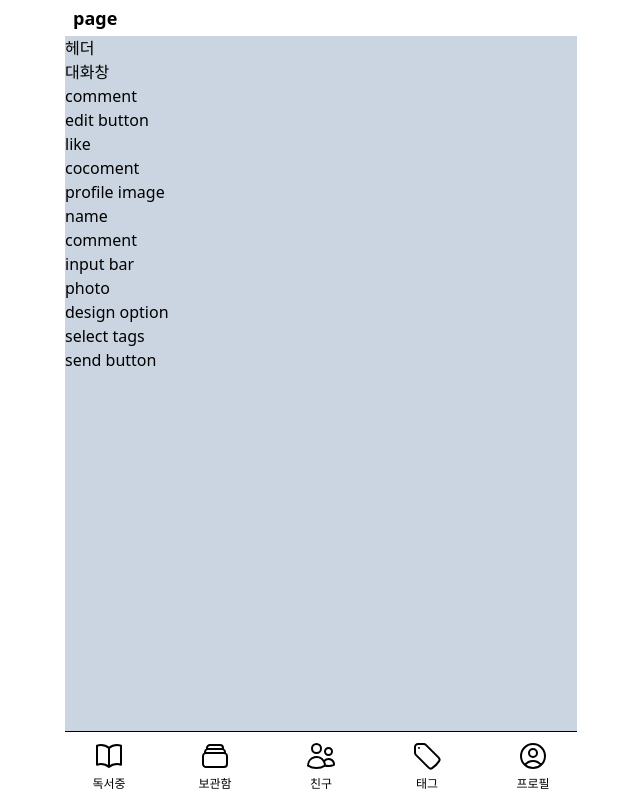
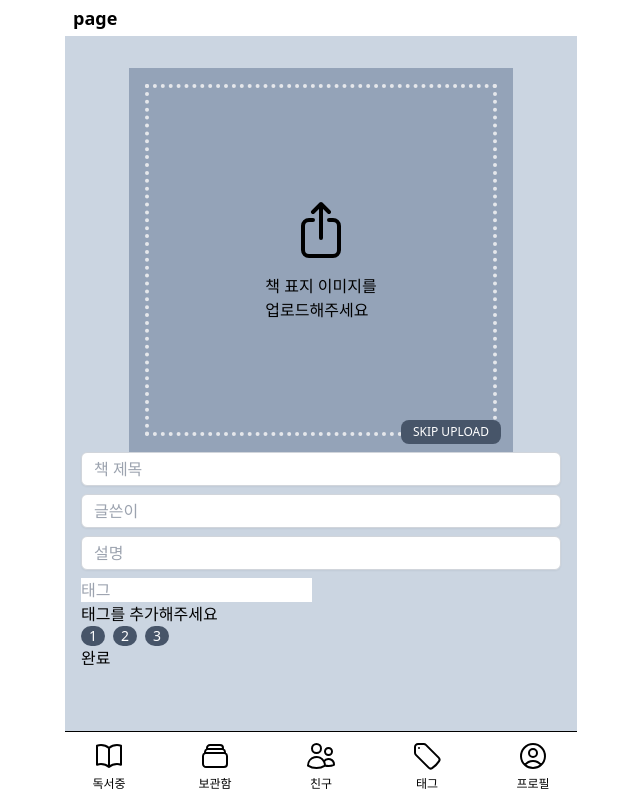
Before and after one commit to Yuyeol/book-talk, a Next.js app: page /book/upload in a window 1280 px wide. Shown: the whole page, without its empty margins (319-959 px from the left). Built offline with nearby package versions, Linux system fonts and the light colour scheme.

Commit message:
feat #7: book get, upload post frontend 셋팅

```diff
--- a/components/create/image-form.tsx
+++ b/components/book/upload/image-form.tsx
@@ -1,8 +1,5 @@
 import ResponsiveImage from "@/components/core/responsive-image";
-import Book from "@/components/icon/book";
-import Plus from "@/components/icon/plus";
 import Upload from "@/components/icon/upload";
-import Layout from "@/components/layout";
 import { UseFormRegisterReturn } from "react-hook-form";
 interface Props {
   bookImage: string;
--- a/components/create/tag-form.tsx
+++ b/components/book/upload/tag-form.tsx
@@ -1,9 +1,4 @@
-import Input from "@/components/core/input";
-import ImageInput from "@/components/create/image-form";
-import Layout from "@/components/layout";
 import SelectableTag from "@/components/selectable-tag";
-import { useCallback, useEffect, useState } from "react";
-import { useForm } from "react-hook-form";
 
 interface Props {
   selectTag: (id: string) => void;
@@ -16,13 +11,13 @@ const TagForm = ({ selectTag, tags }: Props) => {
       <input placeholder="태그" className="" value={tags} onChange={() => {}} />
       <div>태그를 추가해주세요</div>
       <div className="flex flex-wrap gap-2">
-        {["1", "2", "3"].map((i) => (
+        {["1", "2", "3"].map((name) => (
           <SelectableTag
-            key={i}
-            text={`tag${i}`}
-            id={i}
+            key={name}
+            text={name}
+            id={name}
             selectTag={selectTag}
-            isSelected={tags.includes(i)}
+            isSelected={tags.includes(name)}
           />
         ))}
       </div>
--- /dev/null
+++ b/lib/client/useMutation.ts
@@ -0,0 +1,24 @@
+import { useState } from "react";
+
+export default function useMutation(url: string) {
+  const [state, setState] = useState({
+    loading: false,
+    data: undefined,
+    error: undefined,
+  });
+  function mutation(data: any) {
+    setState((prev) => ({ ...prev, loading: true }));
+    fetch(url, {
+      method: "POST",
+      headers: {
+        "Content-Type": "application/json",
+      },
+      body: JSON.stringify(data),
+    })
+      .then((response) => response.json())
+      .then((data) => setState((prev) => ({ ...prev, data })))
+      .catch((error) => setState((prev) => ({ ...prev, error })))
+      .finally(() => setState((prev) => ({ ...prev, loading: false })));
+  }
+  return { mutation, ...state };
+}
--- a/package.json
+++ b/package.json
@@ -14,6 +14,7 @@
     "@types/node": "18.15.10",
     "@types/react": "18.0.30",
     "@types/react-dom": "18.0.11",
+    "dayjs": "^1.11.7",
     "eslint": "8.36.0",
     "eslint-config-next": "13.2.4",
     "next": "13.2.4",
@@ -21,6 +22,7 @@
     "react": "18.2.0",
     "react-dom": "18.2.0",
     "react-hook-form": "^7.43.9",
+    "swr": "^2.1.3",
     "typescript": "5.0.2"
   },
   "devDependencies": {
--- a/pages/_app.tsx
+++ b/pages/_app.tsx
@@ -1,11 +1,18 @@
 import "@/styles/globals.css";
 import type { AppProps } from "next/app";
 import { SessionProvider } from "next-auth/react";
+import { SWRConfig } from "swr";
 
 export default function App({ Component, pageProps }: AppProps) {
   return (
     <SessionProvider session={pageProps.session}>
-      <Component {...pageProps} />
+      <SWRConfig
+        value={{
+          fetcher: (url) => fetch(url).then((res) => res.json()),
+        }}
+      >
+        <Component {...pageProps} />
+      </SWRConfig>
     </SessionProvider>
   );
 }
--- /dev/null
+++ b/pages/api/book/index.ts
@@ -0,0 +1,14 @@
+import prisma from "@/lib/server/client";
+import { NextApiRequest, NextApiResponse } from "next";
+
+export default async function handler(
+  req: NextApiRequest,
+  res: NextApiResponse
+) {
+  const books = await prisma.book.findMany();
+
+  res.status(200).json({
+    ok: true,
+    books,
+  });
+}
--- /dev/null
+++ b/pages/api/book/upload.ts
@@ -0,0 +1,13 @@
+import { NextApiRequest, NextApiResponse } from "next";
+
+export default async function handler(
+  req: NextApiRequest,
+  res: NextApiResponse
+) {
+  const { body } = req;
+  console.log(body);
+
+  res.status(200).json({
+    ok: true,
+  });
+}
--- a/pages/book/create.tsx
+++ /dev/null
@@ -1,63 +0,0 @@
-import Input from "@/components/core/input";
-import ImageInput from "@/components/create/image-input";
-import Layout from "@/components/layout";
-import SelectableTag from "@/components/selectable-tag";
-import { useCallback, useState } from "react";
-import { useForm } from "react-hook-form";
-
-interface Props {}
-
-const Create = ({}: Props) => {
-  const { register, handleSubmit } = useForm();
-  const [tags, setTags] = useState<string[]>([]);
-  const selectTag = useCallback(
-    (id: string) => {
-      if (tags.length > 5) {
-        alert("태그는 최대 5개까지 선택 가능합니다.");
-        return;
-      }
-      if (tags.includes(id)) {
-        setTags(tags.filter((item) => item !== id));
-      } else {
-        setTags([...tags, id]);
-      }
-    },
-    [tags]
-  );
-  //
-  return (
-    <Layout>
-      <div className="px-4">
-        <form>
-          {/* 이미지 인풋 확인되면 작아지면서 나머지 Input들 노출됨 */}
-          <ImageInput />
-          <Input placeholder="책 제목" register={register("title")} />
-          <Input placeholder="글쓴이" register={register("author")} />
-          <Input placeholder="설명" register={register("description")} />
-          {/* input은 마무리할때 안보이게 처리해도될듯. 디자인따라 정해보자 */}
-          <input
-            placeholder="태그"
-            className=""
-            value={tags}
-            onChange={() => {}}
-          />
-        </form>
-        <div>
-          <div>태그를 추가해주세요</div>
-          <div className="flex flex-wrap gap-2">
-            {["1", "2", "3"].map((i) => (
-              <SelectableTag
-                key={i}
-                text={`tag${i}`}
-                id={i}
-                selectTag={selectTag}
-                isSelected={tags.includes(i)}
-              />
-            ))}
-          </div>
-        </div>
-      </div>
-    </Layout>
-  );
-};
-export default Create;
--- /dev/null
+++ b/pages/book/upload.tsx
@@ -0,0 +1,71 @@
+import Input from "@/components/core/input";
+import ImageForm from "@/components/book/upload/image-form";
+import TagForm from "@/components/book/upload/tag-form";
+import Layout from "@/components/layout";
+import useMutation from "@/lib/client/useMutation";
+import { useCallback, useEffect, useState } from "react";
+import { useForm } from "react-hook-form";
+
+interface BookForm {
+  title: string;
+  description?: string;
+  author?: string;
+  image?: FileList;
+}
+
+const Upload = () => {
+  const { register, watch, handleSubmit } = useForm<BookForm>();
+  const { mutation, loading, data, error } = useMutation("/api/book/upload");
+
+  const [tags, setTags] = useState<string[]>([]);
+  // 로직은 나중에 상태관리툴로 관리하자.
+  const selectTag = useCallback(
+    (id: string) => {
+      if (tags.length > 5) {
+        alert("태그는 최대 5개까지 선택 가능합니다.");
+        return;
+      }
+      if (tags.includes(id)) {
+        setTags(tags.filter((item) => item !== id));
+      } else {
+        setTags([...tags, id]);
+      }
+    },
+    [tags]
+  );
+
+  const [bookImage, setBookImage] = useState("");
+  const bookImageWatch = watch("image");
+  useEffect(() => {
+    if (bookImageWatch && bookImageWatch.length > 0) {
+      const file = bookImageWatch[0];
+      setBookImage(URL.createObjectURL(file));
+    }
+  }, [bookImageWatch]);
+  const onSubmit = (data: BookForm) => {
+    if (loading) return;
+    if (!data.title) return alert("책 제목을 입력해주세요.");
+
+    mutation({ ...data, tags });
+  };
+  return (
+    <Layout>
+      <div className="px-4">
+        <form onSubmit={handleSubmit(onSubmit)}>
+          {/* 이미지 인풋 확인되면 작아지면서 나머지 Input들 노출됨 */}
+          <ImageForm
+            bookImage={bookImage}
+            register={register("image", { required: true })}
+          />
+          <Input placeholder="책 제목" register={register("title")} />
+          <Input placeholder="글쓴이" register={register("author")} />
+          <Input placeholder="설명" register={register("description")} />
+          {/* input은 마무리할때 안보이게 처리해도될듯. 디자인따라 정해보자 */}
+          <TagForm selectTag={selectTag} tags={tags} />
+          <button>완료</button>
+        </form>
+      </div>
+    </Layout>
+  );
+};
+export default Upload;
--- a/pages/index.tsx
+++ b/pages/index.tsx
@@ -1,16 +1,21 @@
 import BookItem from "@/components/book/book-item";
 import Layout from "@/components/layout";
+import { Book } from "@prisma/client";
 import { useSession } from "next-auth/react";
+import { useEffect } from "react";
+import useSWR from "swr";
 
 const Home = () => {
   const { data: session } = useSession();
-  console.log(session);
+
+  const { data } = useSWR("/api/book");
 
   return (
     <Layout>
       <ul className="px-4 divide-y-2">
-        <BookItem />
-        <BookItem />
+        {data?.books.map((book: Book) => (
+          <BookItem key={book.id} book={book} />
+        ))}
       </ul>
     </Layout>
   );
```
Also changed, not shown: 2 other files (tests, documents, lock files or other folders).
